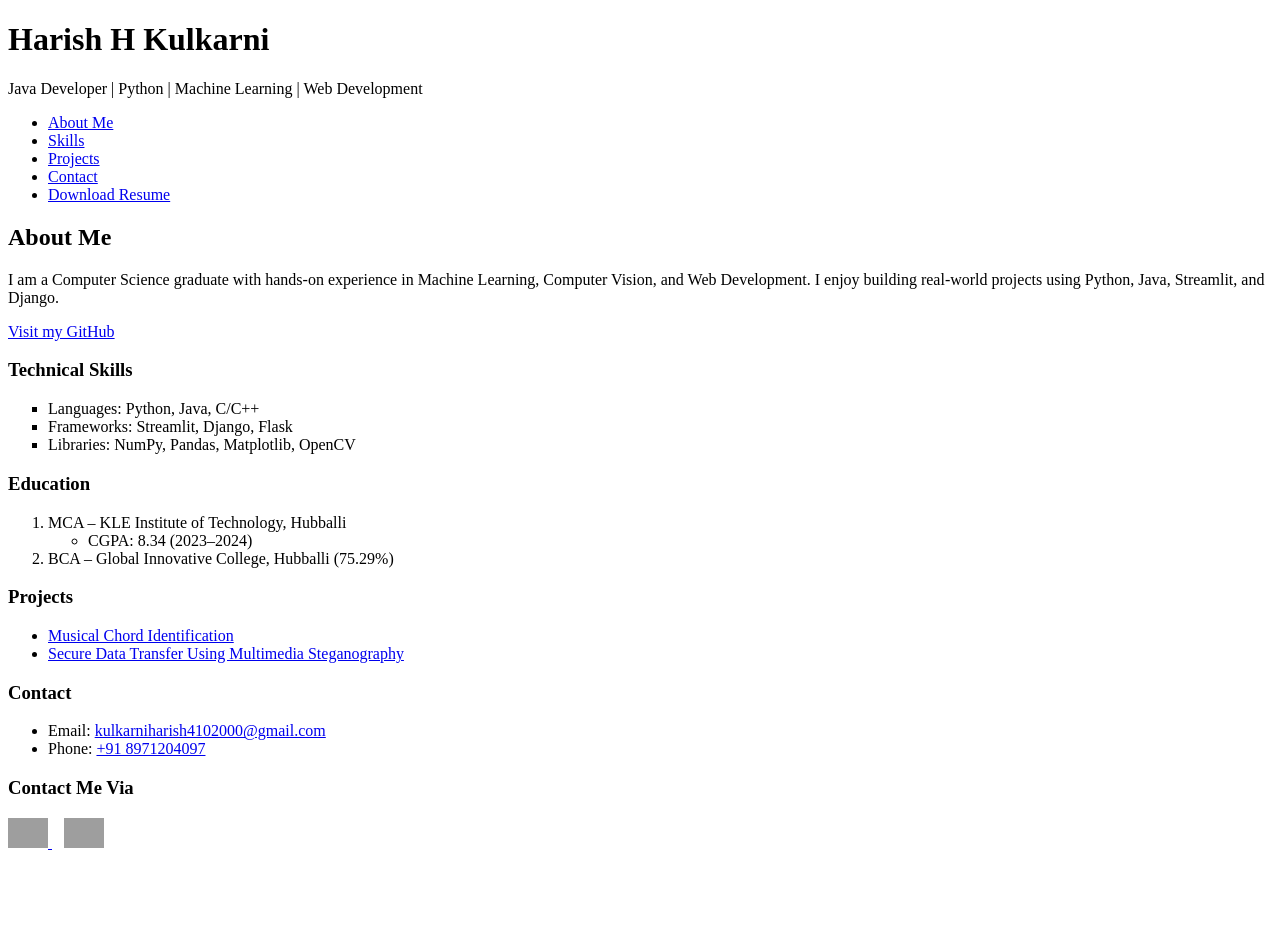
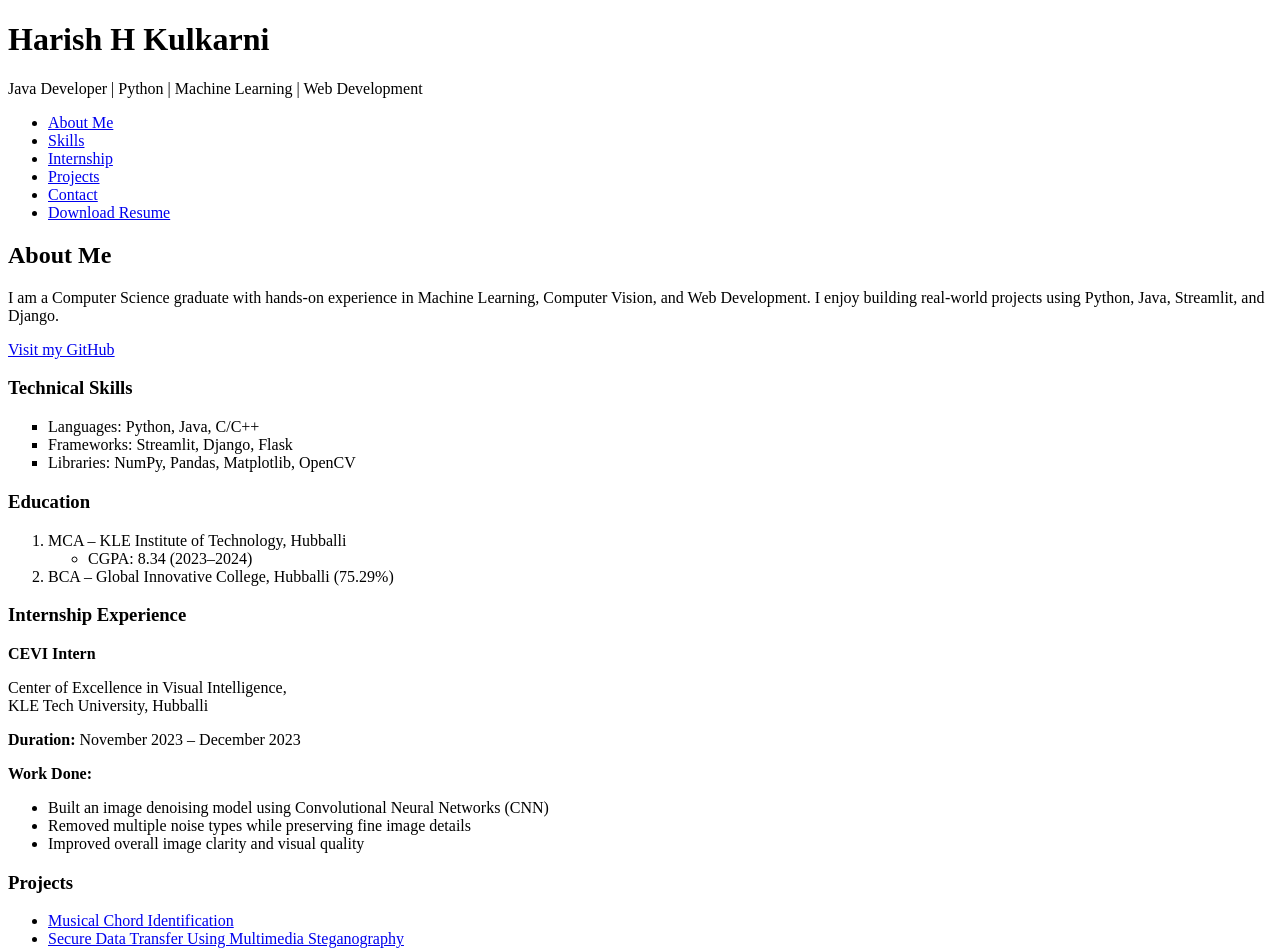
Before and after one commit to HariKulkarni/Basic_Portfolio, a plain HTML site: page index.html in a window 1280 px wide. Shown: the top 952 px of the page. Before the commit the page ends 860 px from the top, so only its background shows below. Drawn offline with Linux system fonts and the light colour scheme; grey boxes are pictures that could not be loaded.

Commit message:
Add internship experience and update skills section
Added internship experience section with details about work done on image denoising model using CNN.

```diff
--- a/index.html
+++ b/index.html
@@ -12,6 +12,7 @@
     <ul>
       <li><a href="#abtme">About Me</a></li>
       <li><a href="#skills">Skills</a></li>
+      <li><a href="#internship">Internship</a></li>
       <li><a href="#projects">Projects</a></li>
       <li><a href="#contact">Contact</a></li>
       <li>
@@ -44,13 +45,32 @@
     <!-- Education -->
     <h3>Education</h3>
     <ol>
-          <li>MCA – KLE Institute of Technology, Hubballi</li>
+      <li>
+        MCA – KLE Institute of Technology, Hubballi
         <ul>
           <li>CGPA: 8.34 (2023–2024)</li>
         </ul>
       </li>
       <li>BCA – Global Innovative College, Hubballi (75.29%)</li>
     </ol>
+
+    <!-- Internship -->
+    <h3 id="internship">Internship Experience</h3>
+    <p><strong>CEVI Intern</strong></p>
+    <p>
+      Center of Excellence in Visual Intelligence,<br />
+      KLE Tech University, Hubballi
+    </p>
+    <p><strong>Duration:</strong> November 2023 – December 2023</p>
+
+    <p><strong>Work Done:</strong></p>
+    <ul>
+      <li>
+        Built an image denoising model using Convolutional Neural Networks (CNN)
+      </li>
+      <li>Removed multiple noise types while preserving fine image details</li>
+      <li>Improved overall image clarity and visual quality</li>
+    </ul>
 
     <!-- Projects -->
     <h3 id="projects">Projects</h3>
@@ -79,10 +99,9 @@
     </ul>
 
     <!-- Contact Me Via -->
-
     <h3>Contact Me Via</h3>
 
-    <a href="www.linkedin.com/in/kulkarniharish" target="_self">
+    <a href="https://www.linkedin.com/in/kulkarniharish" target="_blank">
       <img
         src="https://cdn-icons-png.flaticon.com/128/4494/4494497.png"
         alt="LinkedIn"
@@ -92,7 +111,7 @@
 
     &nbsp;&nbsp;
 
-    <a href="https://www.instagram.com/its_kulkarniharish/" target="_self">
+    <a href="https://www.instagram.com/its_kulkarniharish/" target="_blank">
       <img
         src="https://cdn-icons-png.flaticon.com/128/3955/3955024.png"
         alt="Instagram"
```
